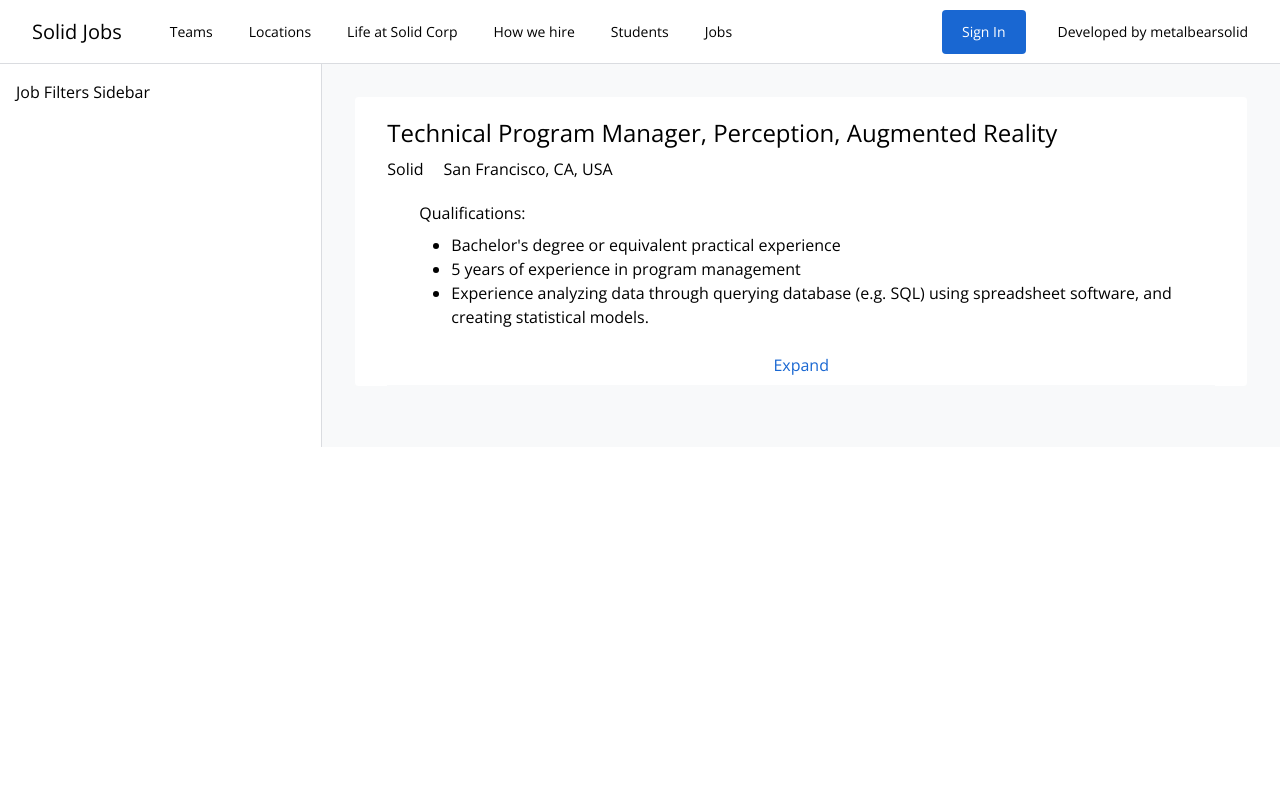
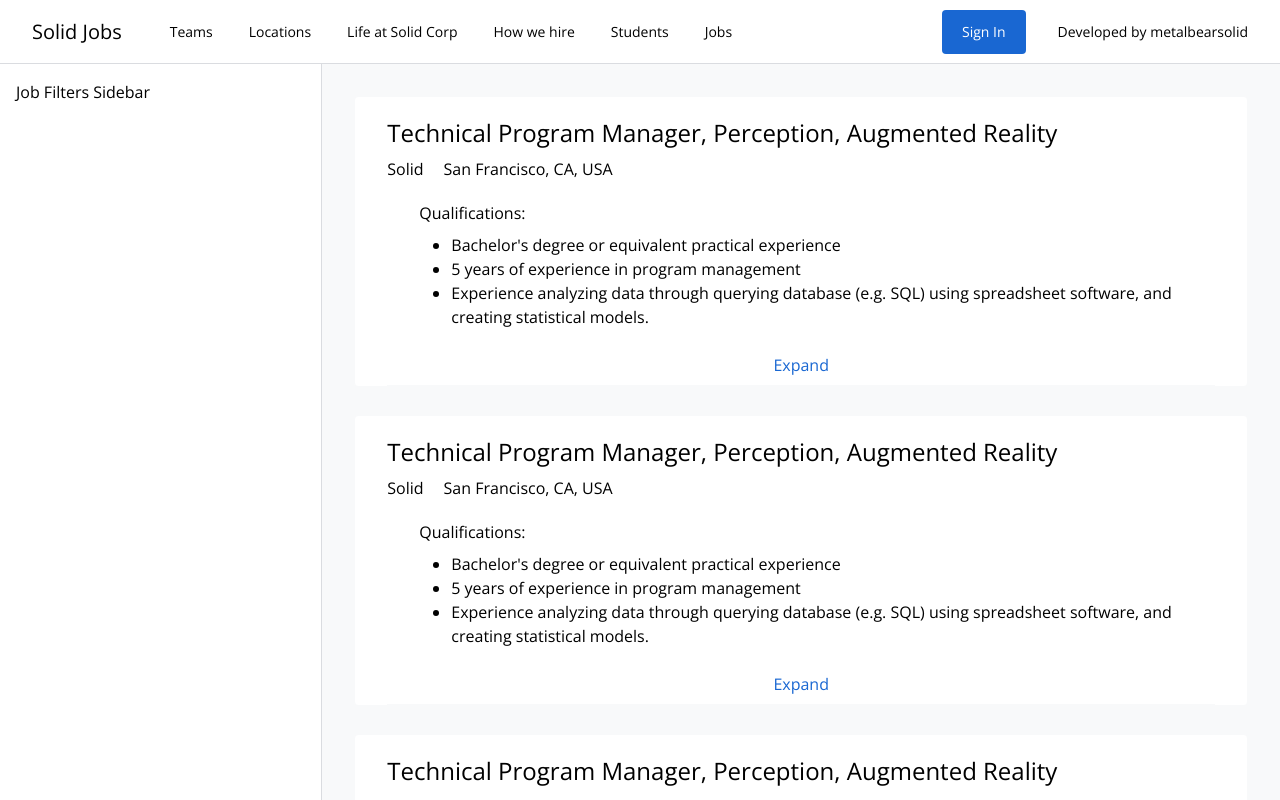
Before and after one commit to metalbears0lid/job-search, a Vue app: page /#/jobs/results in a window 1280 px wide. Shown: the top 800 px of the page. Built offline with nearby package versions, Linux system fonts and the light colour scheme.

Commit message:
add job listing as its own component and use within job listings

```diff
--- /dev/null
+++ b/src/components/JobResults/JobListing.vue
@@ -0,0 +1,47 @@
+<template>
+  <li class="mb-7">
+    <router-link
+      to="/jobs/results/1"
+      class="mx-auto block rounded border border-solid border-brand-gray-2 bg-white hover:shadow-gray"
+    >
+      <div class="mx-8 border-b border-solid border-brand-gray-2 pt-5 pb-2">
+        <h2 class="mb-2 text-2xl">Technical Program Manager, Perception, Augmented Reality</h2>
+
+        <div class="flex flex-row align-middle">
+          <div class="mr-5">
+            <span>Solid</span>
+          </div>
+          <div>
+            <span>San Francisco, CA, USA</span>
+          </div>
+        </div>
+
+        <div class="px-8 py-4">
+          <div>
+            <h3 class="mt-1 mb-2">Qualifications:</h3>
+            <div>
+              <ul class="list-disc pl-8">
+                <li>Bachelor's degree or equivalent practical experience</li>
+                <li>5 years of experience in program management</li>
+                <li>
+                  Experience analyzing data through querying database (e.g. SQL) using spreadsheet
+                  software, and creating statistical models.
+                </li>
+              </ul>
+            </div>
+          </div>
+        </div>
+
+        <div class="mt-2 text-center">
+          <router-link to="/jobs/results/1" class="text-brand-blue-1"> Expand </router-link>
+        </div>
+      </div>
+    </router-link>
+  </li>
+</template>
+
+<script>
+export default {
+  name: 'JobListing'
+}
+</script>
--- a/src/components/JobResults/JobListings.vue
+++ b/src/components/JobResults/JobListings.vue
@@ -1,51 +1,18 @@
 <template>
   <main class="flex-auto bg-brand-gray-2 p-8">
     <ol>
-      <li class="mb-7">
-        <router-link
-          to="/jobs/results/1"
-          class="mx-auto block rounded border border-solid border-brand-gray-2 bg-white hover:shadow-gray"
-        >
-          <div class="mx-8 border-b border-solid border-brand-gray-2 pt-5 pb-2">
-            <h2 class="mb-2 text-2xl">Technical Program Manager, Perception, Augmented Reality</h2>
-
-            <div class="flex flex-row align-middle">
-              <div class="mr-5">
-                <span>Solid</span>
-              </div>
-              <div>
-                <span>San Francisco, CA, USA</span>
-              </div>
-            </div>
-
-            <div class="px-8 py-4">
-              <div>
-                <h3 class="mt-1 mb-2">Qualifications:</h3>
-                <div>
-                  <ul class="list-disc pl-8">
-                    <li>Bachelor's degree or equivalent practical experience</li>
-                    <li>5 years of experience in program management</li>
-                    <li>
-                      Experience analyzing data through querying database (e.g. SQL) using
-                      spreadsheet software, and creating statistical models.
-                    </li>
-                  </ul>
-                </div>
-              </div>
-            </div>
-
-            <div class="mt-2 text-center">
-              <router-link to="/jobs/results/1" class="text-brand-blue-1"> Expand </router-link>
-            </div>
-          </div>
-        </router-link>
-      </li>
+      <job-listing />
+      <job-listing />
+      <job-listing />
     </ol>
   </main>
 </template>
 
 <script>
+import JobListing from '@/components/JobResults/JobListing.vue'
+
 export default {
-  name: 'JobListings'
+  name: 'JobListings',
+  components: { JobListing }
 }
 </script>
```
